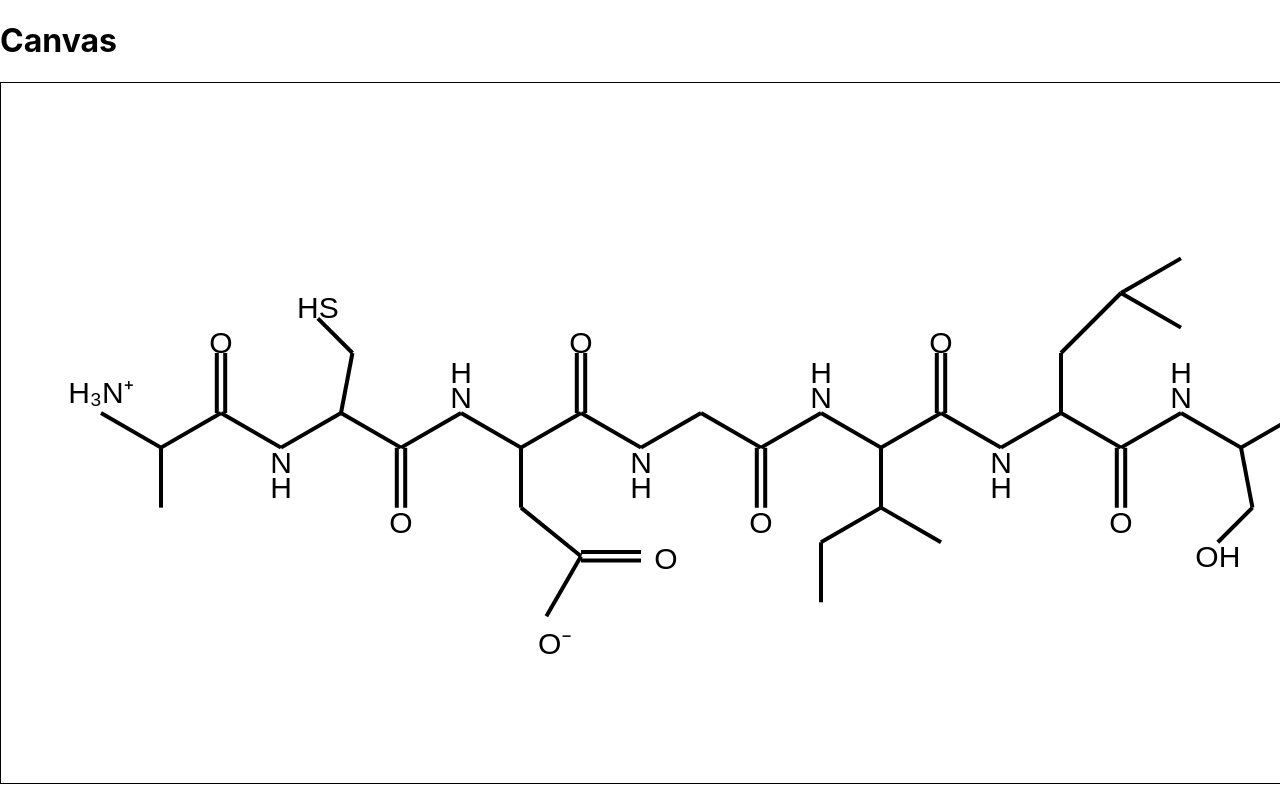
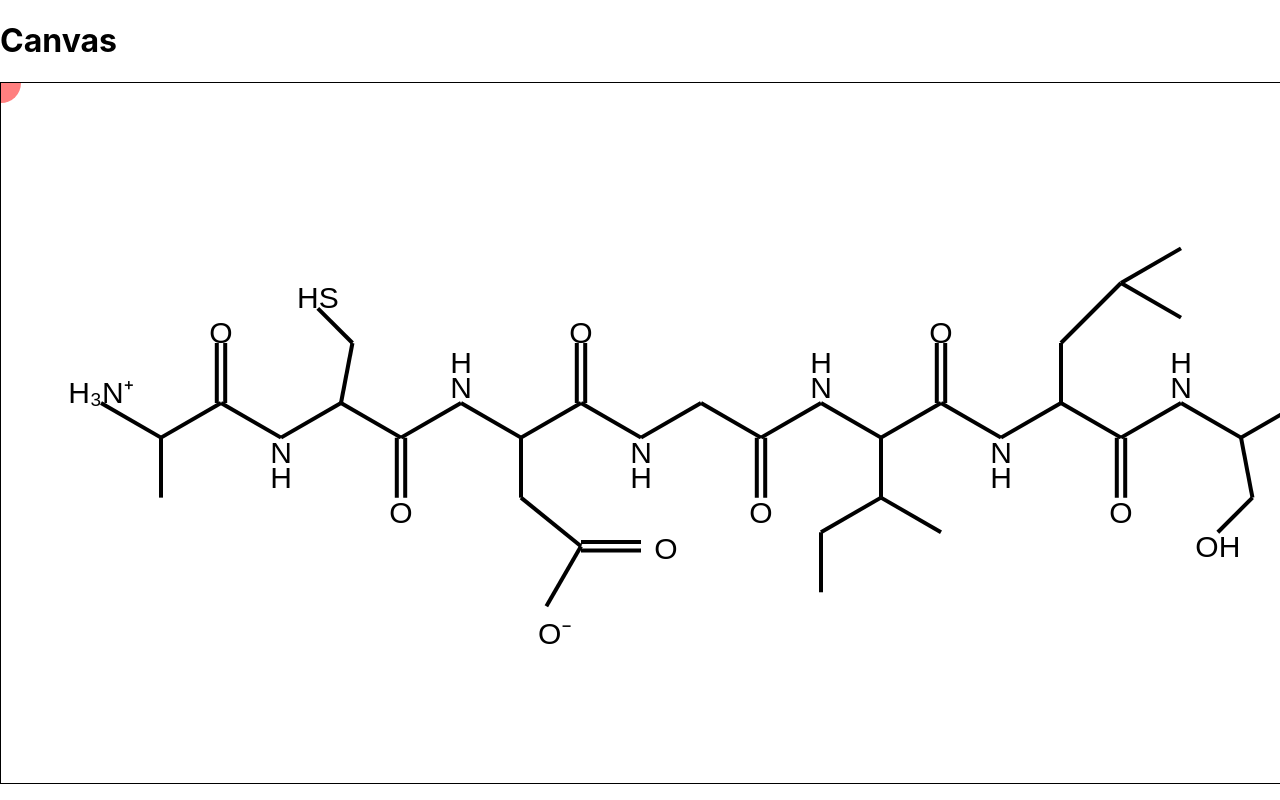
Before and after one commit to biela000/bioinformatyka-msc-2022, a React (Create React App) app: page /DEBUG/canvas in a window 1280 px wide. Shown: the top 800 px of the page. Built offline with nearby package versions, Linux system fonts and the light colour scheme.

Commit message:
Add a mouse position indicator and a hover acid function

```diff
--- a/src/canvas/canvas.ts
+++ b/src/canvas/canvas.ts
@@ -1,3 +1,5 @@
+import { AminoAcids } from "../utils/aminoAcids";
+
 export const tan30 = 0.57735; /// for use with hexagons
 export const tan36 = 0.80902; /// for use with pentagons
 
@@ -7,9 +9,74 @@ export const distance = baseSize;
 const lineWidth = baseSize / 15;
 const fontSize = baseSize / 2;
 const font = fontSize + 'px Arial';
-
 const strokeStyle = 'black';
 const fillStyle = 'black';
+
+const hoverStrokeStyle = 'rgba(255, 0, 0, 0.5)';
+const hoverFillStyle = 'rgba(255, 0, 0, 0.5)';
+const hoverLineWidth = lineWidth * 3;
+const hoverFont = fontSize + 'px Arial';
+
+let strokedText = false;
+
+export const drawPeptide = (ctx: CanvasRenderingContext2D, acidString: string) => {
+	let x = 100,
+		y = 320;
+
+	const hoverIndex = 8;
+
+	ctx.fillStyle = fillStyle;
+	ctx.strokeStyle = strokeStyle;
+	ctx.lineWidth = lineWidth;
+	ctx.font = font;
+
+	let inverted = false;
+	for (let i = 0; i < acidString.length; i++) {
+		if (i === 0) {
+			drawNH3(ctx, x, y);
+		}
+		let [newX, newY, peptideX, peptideY] = drawBase(ctx, x, y, inverted);
+
+		const aminoAcid = AminoAcids.get(acidString[i]);
+		if (aminoAcid && aminoAcid.draw) {
+			aminoAcid.draw(ctx, peptideX, peptideY, inverted);
+		}
+
+		ctx.save();
+		if (i === hoverIndex) {
+			ctx.save();
+			ctx.fillStyle = hoverFillStyle;
+			ctx.strokeStyle = hoverStrokeStyle;
+			ctx.lineWidth = hoverLineWidth;
+			ctx.font = hoverFont;
+			strokedText = true;
+
+			// @ts-ignore // using for now, when the hoverIndex is a constant
+			if (i === 0) {
+				drawNH3(ctx, x, y);
+			}
+			[x, y, peptideX, peptideY] = drawBase(ctx, x, y, inverted);
+
+			const aminoAcid = AminoAcids.get(acidString[i]);
+			if (aminoAcid && aminoAcid.draw) {
+				aminoAcid.draw(ctx, peptideX, peptideY, inverted);
+			}
+		} else {
+			x = newX;
+			y = newY;
+		}
+
+		if (i !== acidString.length - 1) {
+			drawNH(ctx, x, y, inverted);
+		} else {
+			drawOMinus(ctx, x, y);
+		}
+		ctx.restore();
+		strokedText = false;
+		inverted = !inverted;
+	}
+};
+
 
 export const drawBase = (
 	ctx: CanvasRenderingContext2D,
@@ -46,7 +113,7 @@ export const drawBase = (
 export const drawNH3 = (
 	ctx: CanvasRenderingContext2D,
 	x: number,
-	y: number,
+	y: number
 ) => {
 	ctx.save();
 	text(ctx, x, y, 'H₃N⁺');
@@ -90,8 +157,6 @@ export const oneLine = (
 	endY: number,
 ): [number, number] => {
 	ctx.beginPath();
-	ctx.strokeStyle = strokeStyle;
-	ctx.lineWidth = lineWidth;
 	ctx.moveTo(startX, startY);
 	ctx.lineTo(endX, endY);
 	ctx.stroke();
@@ -117,8 +182,6 @@ export const doubleLine = (
 	];
 
 	ctx.beginPath();
-	ctx.strokeStyle = 'black';
-	ctx.lineWidth = lineWidth;
 	ctx.moveTo(startX, startY);
 	ctx.moveTo(startX + perpendicularVectorX, startY + perpendicularVectorY);
 	ctx.lineTo(endX + perpendicularVectorX, endY + perpendicularVectorY);
@@ -129,31 +192,23 @@ export const doubleLine = (
 	return [endX, endY];
 };
 
-export const text = (
-	ctx: CanvasRenderingContext2D,
-	x: number,
-	y: number,
-	text: string,
-) => {
+export const text = (ctx: CanvasRenderingContext2D, x: number, y: number, text: string) => {
 	ctx.beginPath();
-
-	ctx.fillStyle = fillStyle;
-	ctx.font = font;
-
 	const width = ctx.measureText(text).width;
-
 	ctx.fillText(text, x - width / 2, y);
-
+	if(strokedText) {
+		ctx.save();
+		ctx.strokeStyle = hoverStrokeStyle;
+		ctx.lineWidth = lineWidth;
+		ctx.strokeText(text, x - width / 2, y);
+		ctx.restore();
+	}
 	ctx.closePath();
 };
 
 export const fontHeight = (ctx: CanvasRenderingContext2D) => {
 	ctx.save();
-	ctx.font = font;
-	ctx.fillStyle = fillStyle;
-
 	const lineHeight = ctx.measureText('M').width;
-
 	ctx.restore();
 
 	return lineHeight;
--- a/src/components/Canvas/Canvas.tsx
+++ b/src/components/Canvas/Canvas.tsx
@@ -1,12 +1,5 @@
 import React, { useEffect, useRef } from 'react';
-import {
-	drawBase,
-	drawNH,
-	drawNH3,
-	drawOMinus,
-	text,
-} from '../../canvas/canvas';
-import { AminoAcids } from '../../utils/aminoAcids';
+import { drawPeptide } from "../../canvas/canvas";
 
 function Canvas() {
 	const canvasRef = useRef<HTMLCanvasElement>(null);
@@ -45,6 +38,8 @@ const manageCanvas = (
 	const minZoom = 0.1;
 	const maxZoom = 5;
 
+	const mouse = {x: 0, y: 0};
+
 	function draw() {
 		canvas.width = width;
 		canvas.height = height;
@@ -58,6 +53,14 @@ const manageCanvas = (
 
 		resetCanvas(ctx);
 		drawPeptide(ctx, peptide);
+		// drawHoverPeptide(ctx, peptide, mouse.x, mouse.y);
+
+		// draw a red circle at the mouse position
+		ctx.beginPath();
+		ctx.arc(mouse.x, mouse.y, 20, 0, 2 * Math.PI);
+		ctx.fillStyle = 'rgba(255, 0, 0, 0.5)';
+		ctx.fill();
+
 
 		requestAnimationFrame(draw);
 	}
@@ -78,6 +81,8 @@ const manageCanvas = (
 			cameraOffset.x = e.clientX / cameraZoom - panStart.x;
 			cameraOffset.y = e.clientY / cameraZoom - panStart.y;
 		}
+
+		getMousePosition(e);
 	}
 
 	function adjustZoom(delta: number) {
@@ -87,6 +92,13 @@ const manageCanvas = (
 		cameraZoom += delta;
 		if (cameraZoom < minZoom) cameraZoom = minZoom;
 		if (cameraZoom > maxZoom) cameraZoom = maxZoom;
+	}
+
+	function getMousePosition(e: MouseEvent) {
+		/// DON'T EVER EVEN DREAM OF TOUCHING THIS CODE
+		/// SWEAT AND BLOOD WENT INTO THIS AND I WILL NOT LET YOU RUIN IT
+		mouse.x = (e.clientX - canvas.offsetLeft - width / 2) / cameraZoom + width / 2 - cameraOffset.x;
+		mouse.y = (e.clientY - canvas.offsetTop - height / 2) / cameraZoom + height / 2 - cameraOffset.y;
 	}
 
 	canvas.addEventListener('mousedown', mouseDown);
@@ -106,29 +118,5 @@ const resetCanvas = (ctx: CanvasRenderingContext2D) => {
 	ctx.fillRect(0, 0, ctx.canvas.width, ctx.canvas.height);
 };
 
-const drawPeptide = (ctx: CanvasRenderingContext2D, acidString: string) => {
-	let x = 100,
-		y = 320;
-	drawNH3(ctx, x, y);
-	let inverted = false;
-	y += !inverted ? 10 : -30; // Create a margin-bottom for NH3 if !inverted, margin-top if inverted
-	for (let i = 0; i < acidString.length; i++) {
-		let peptideX = 0,
-			peptideY = 0;
-		[x, y, peptideX, peptideY] = drawBase(ctx, x, y, inverted);
-
-		const aminoAcid = AminoAcids.get(acidString[i]);
-		if (aminoAcid && aminoAcid.draw) {
-			aminoAcid.draw(ctx, peptideX, peptideY, inverted);
-		}
-
-		if (i !== acidString.length - 1) {
-			drawNH(ctx, x, y, inverted);
-		} else {
-			drawOMinus(ctx, x, y);
-		}
-		inverted = !inverted;
-	}
-};
 
 export default Canvas;
```
